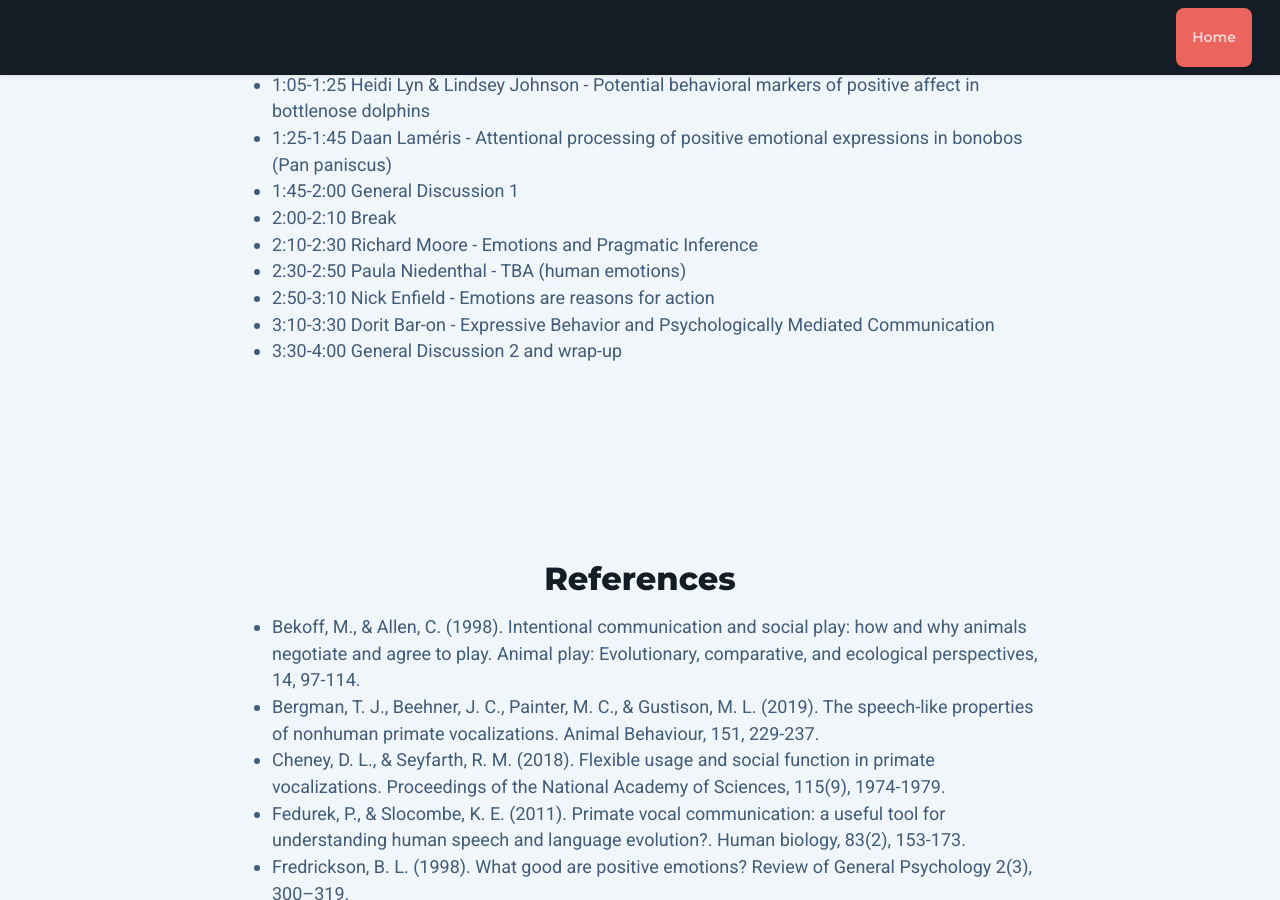
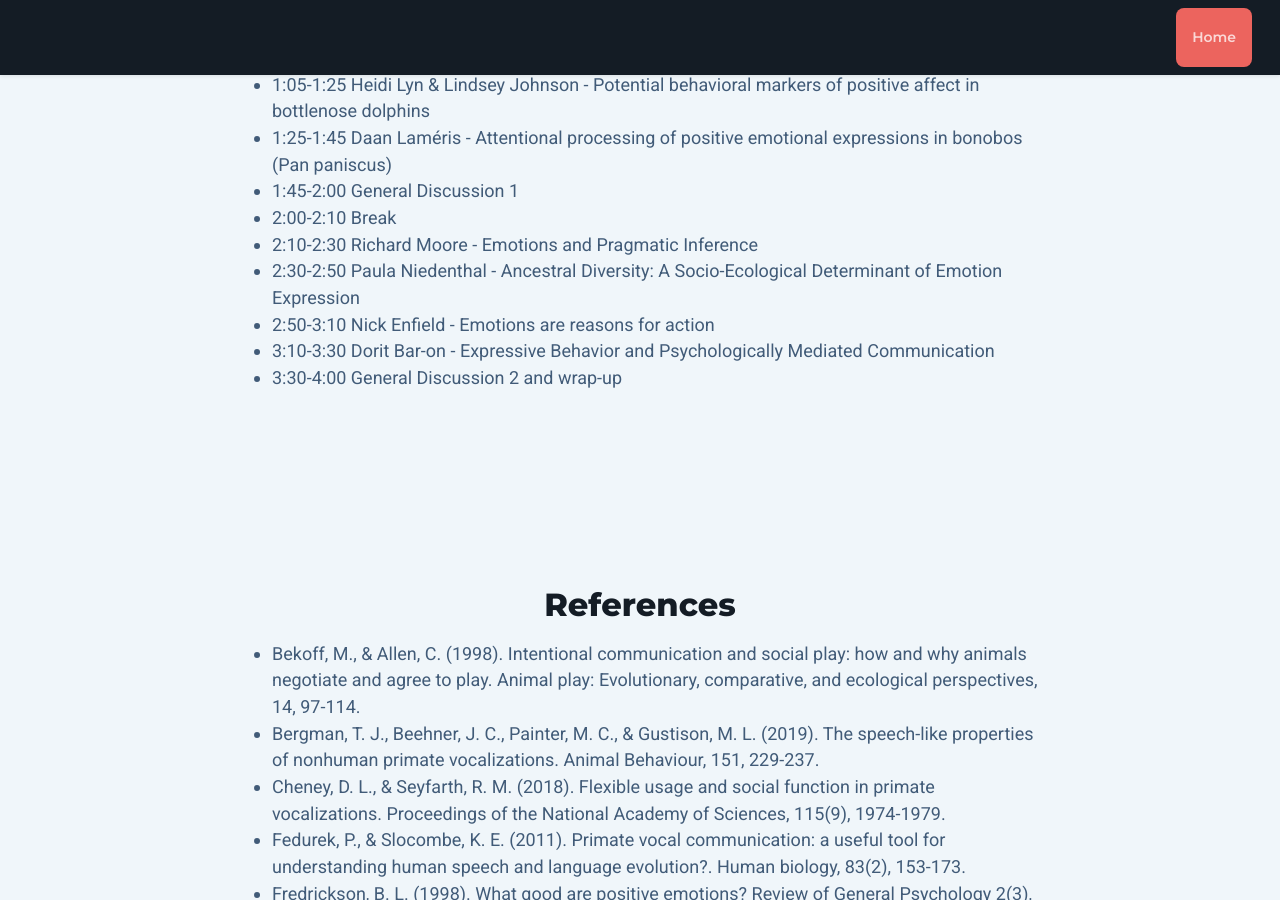
Before and after one commit to evolang2024/evolang2024.github.io, a Jekyll site: the page built from _pages/workshop_emolang.md, in a window 1280 px wide and 900 px high, scrolled down 1336 px. Built offline with Jekyll 4.4.1, drawn with Linux system fonts in a browser that asks for light colours; nearby versions of some CDN libraries; library files that are not in the unit come from our copies.

Commit message:
Added Paula's talk to emolang schedule

```diff
--- a/_pages/workshop_emolang.md
+++ b/_pages/workshop_emolang.md
@@ -20,7 +20,7 @@ info:
             <li>1:45-2:00 General Discussion 1</li>
             <li>2:00-2:10 Break</li>
             <li>2:10-2:30 Richard Moore - Emotions and Pragmatic Inference</li>
-            <li>2:30-2:50 Paula Niedenthal - TBA (human emotions)</li>
+            <li>2:30-2:50 Paula Niedenthal - Ancestral Diversity: A Socio-Ecological Determinant of Emotion Expression</li>
             <li>2:50-3:10 Nick Enfield - Emotions are reasons for action</li>
             <li>3:10-3:30 Dorit Bar-on - Expressive Behavior and Psychologically Mediated Communication</li>
             <li>3:30-4:00 General Discussion 2 and wrap-up</li>
```
